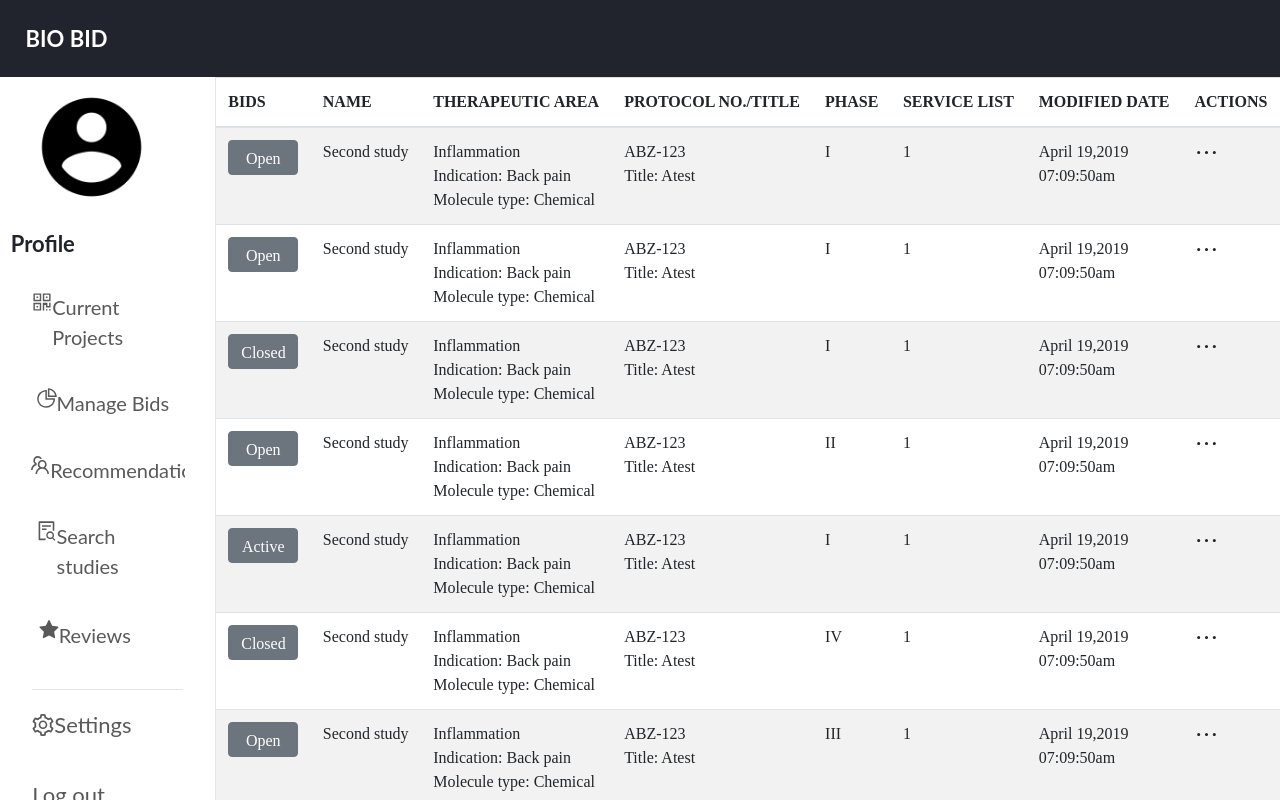
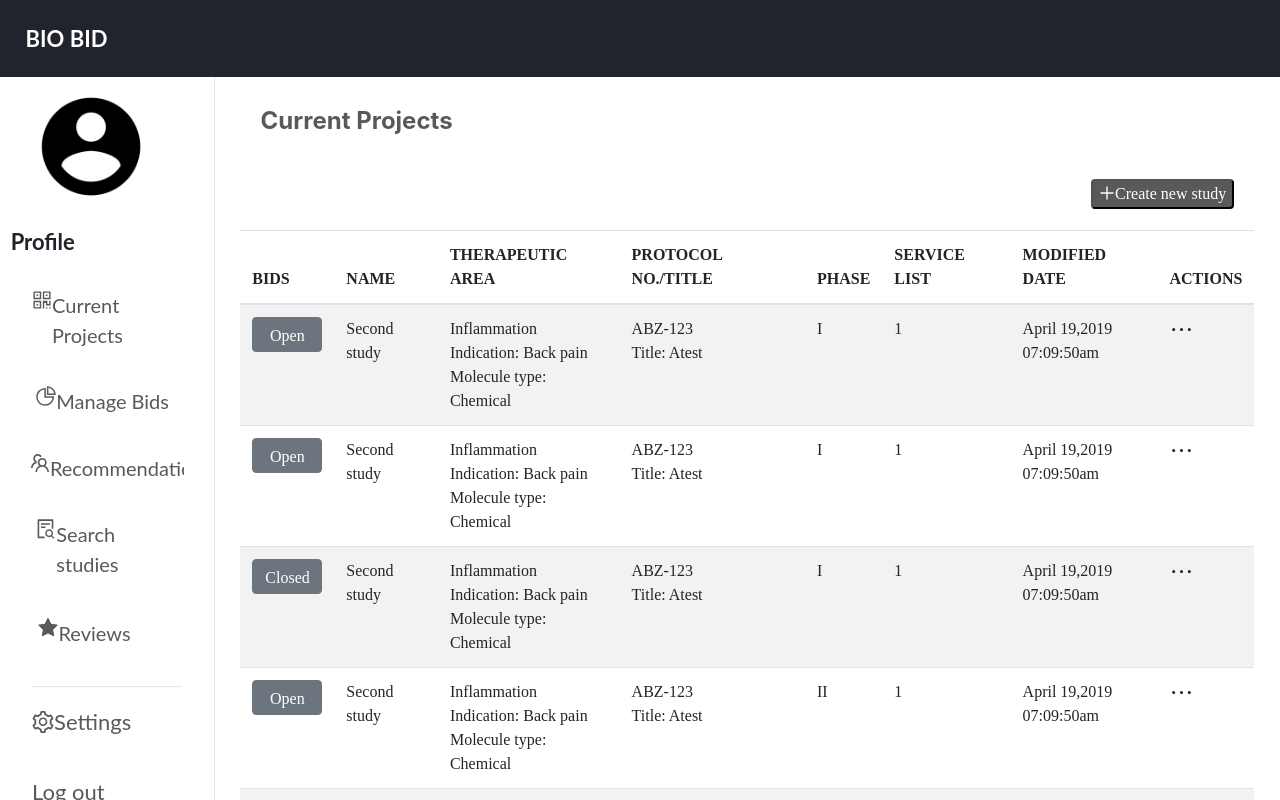
Before and after one commit to jsrubin/bio-bid-fe, a React (Create React App) app in the folder bio-bid/: page / in a window 1280 px wide. Shown: the top 800 px of the page. Built offline with nearby package versions, Linux system fonts and the light colour scheme.

Commit message:
latest fix

```diff
--- a/bio-bid/src/App.css
+++ b/bio-bid/src/App.css
@@ -22,3 +22,22 @@
   transition: transform 0.5s linear;
  border-top: 1px solid #e5e5e5;
 }
+
+.tableheader{
+  width:100%;
+  padding:2%;
+
+}
+
+.btn-newstudy{
+  display: flex;
+justify-content: flex-end;
+padding:2%;
+
+
+}
+.btn-newstudy button{
+  background: #595959;
+border-radius: 4px;
+color:white;
+}
--- a/bio-bid/src/App.js
+++ b/bio-bid/src/App.js
@@ -5,6 +5,7 @@ import Header from "./components/header";
 import styled from "styled-components";
 import Nav from "./components/navigation";
 import Bids from "./components/bids";
+import Search from "./components/search";
 
 
 
--- a/bio-bid/src/components/bids.js
+++ b/bio-bid/src/components/bids.js
@@ -1,12 +1,14 @@
 import React from "react";
-import styled from "styled-components";
+import Search from "./search";
 import { Table } from 'reactstrap';
 import {EllipsisOutlined} from "@ant-design/icons";
 import {Button} from "reactstrap";
 
 const Bids = (props) => {
   return (
-    <Table striped style={{ width:'100%',padding:'10%'}}>
+    <div className="tableheader">
+      <Search/>
+        <Table striped>
           <thead>
             <tr >
               <th>BIDS</th>
@@ -146,19 +148,8 @@ const Bids = (props) => {
 
           </tbody>
         </Table>
+    </div>
   );
 }
 
 export default Bids;
-
-
-const Title= styled.div
-`
-font-family: Inter;
-font-style: normal;
-font-weight: bold;
-font-size: 24px;
-color: #595959;
-
-
-`
--- /dev/null
+++ b/bio-bid/src/components/search.js
@@ -0,0 +1,50 @@
+import React from "react";
+import styled from "styled-components";
+import {PlusOutlined} from "@ant-design/icons";
+
+
+
+const Search = () => {
+    return (
+        <BidHeaderWrapper>
+             <Title>Current Projects</Title>
+             <div className="btn-newstudy">
+             <button> <PlusOutlined />Create new study</button>
+             </div>
+
+
+
+
+
+        </BidHeaderWrapper>
+
+
+
+
+
+
+)
+
+}
+
+export default Search;
+
+
+const BidHeaderWrapper =styled.div
+`
+max-width:100%;
+
+`
+
+
+const Title= styled.div
+`
+font-family: Inter;
+font-style: normal;
+font-weight: bold;
+font-size: 24px;
+color: #595959;
+margin:0 0 2% 2%;
+
+
+`
```
Lines whose indentation alone changed are shown as unchanged.
